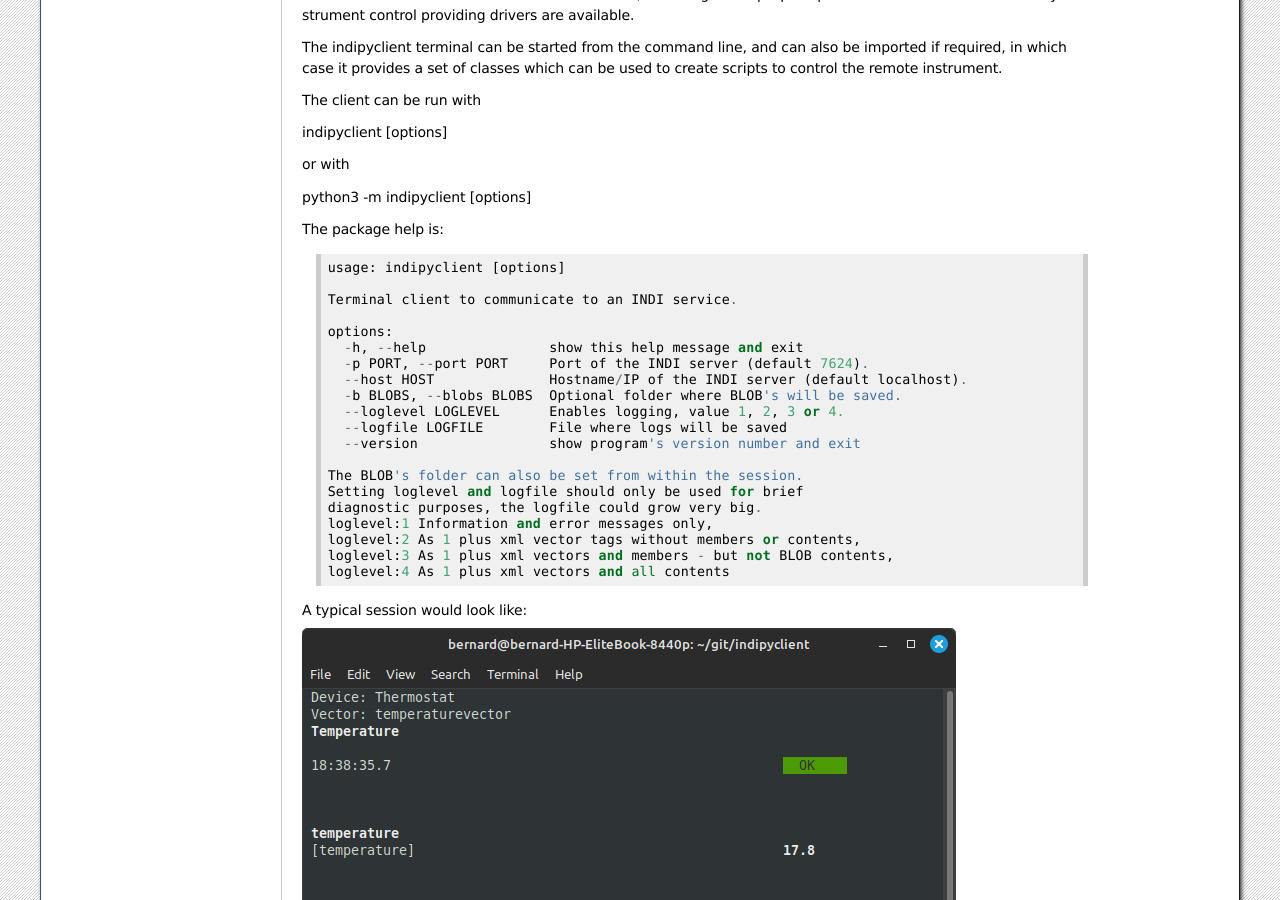
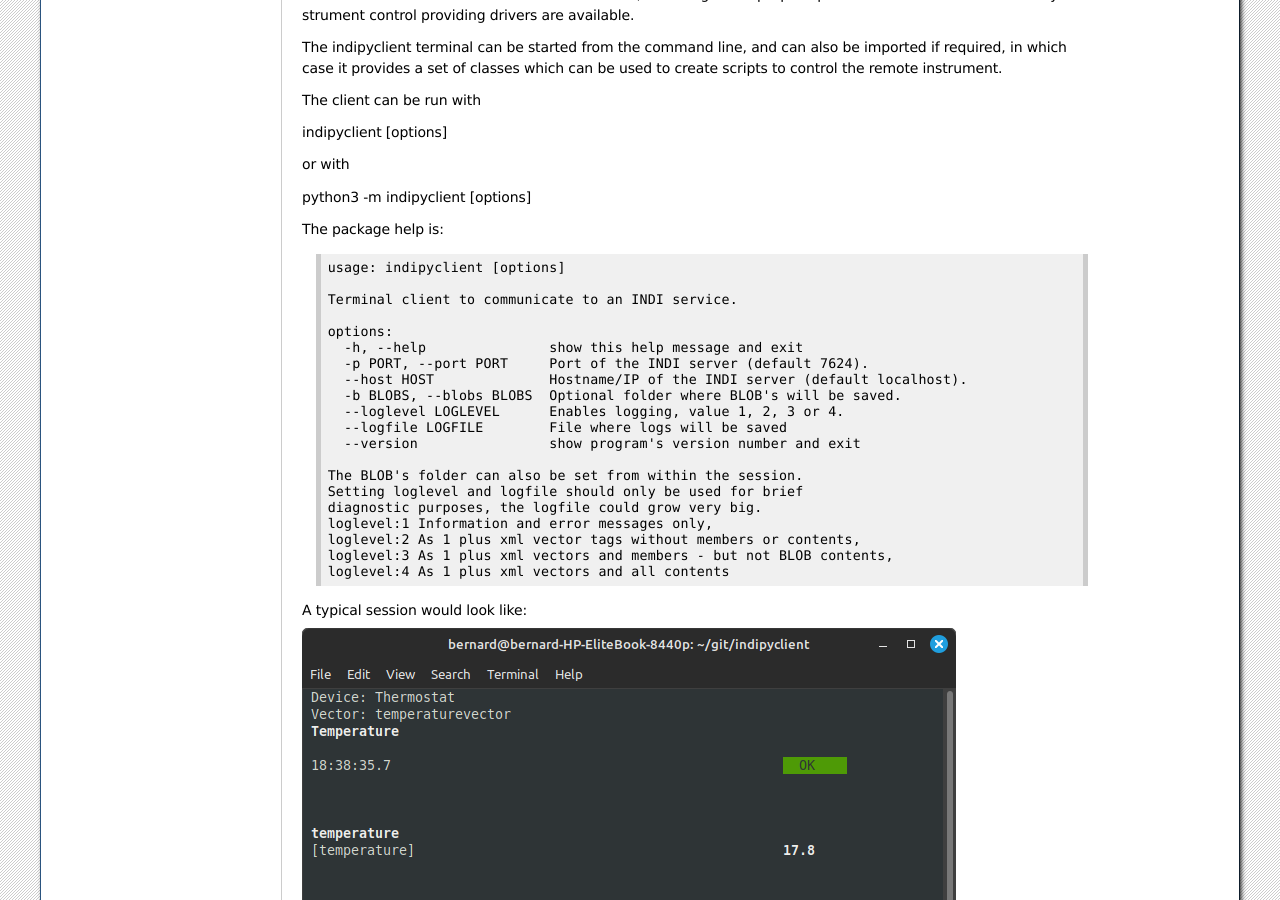
Before and after one commit to bernie-skipole/indipyclient, a Sphinx documentation site: the page built from docs/source/usage/introduction.rst, in a window 1280 px wide and 900 px high, scrolled down 515 px. Built offline with Sphinx 7.4.7, drawn with Linux system fonts in a browser that asks for light colours.

Commit message:
Doc change

```diff
--- a/docs/source/usage/introduction.rst
+++ b/docs/source/usage/introduction.rst
@@ -31,7 +31,9 @@ or with
 
 python3 -m indipyclient [options]
 
-The package help is::
+The package help is:
+
+.. code-block:: text
 
     usage: indipyclient [options]
 
@@ -55,6 +57,7 @@ The package help is::
     loglevel:4 As 1 plus xml vectors and all contents
 
 
+
 A typical session would look like:
 
 .. image:: ./image.png
```
